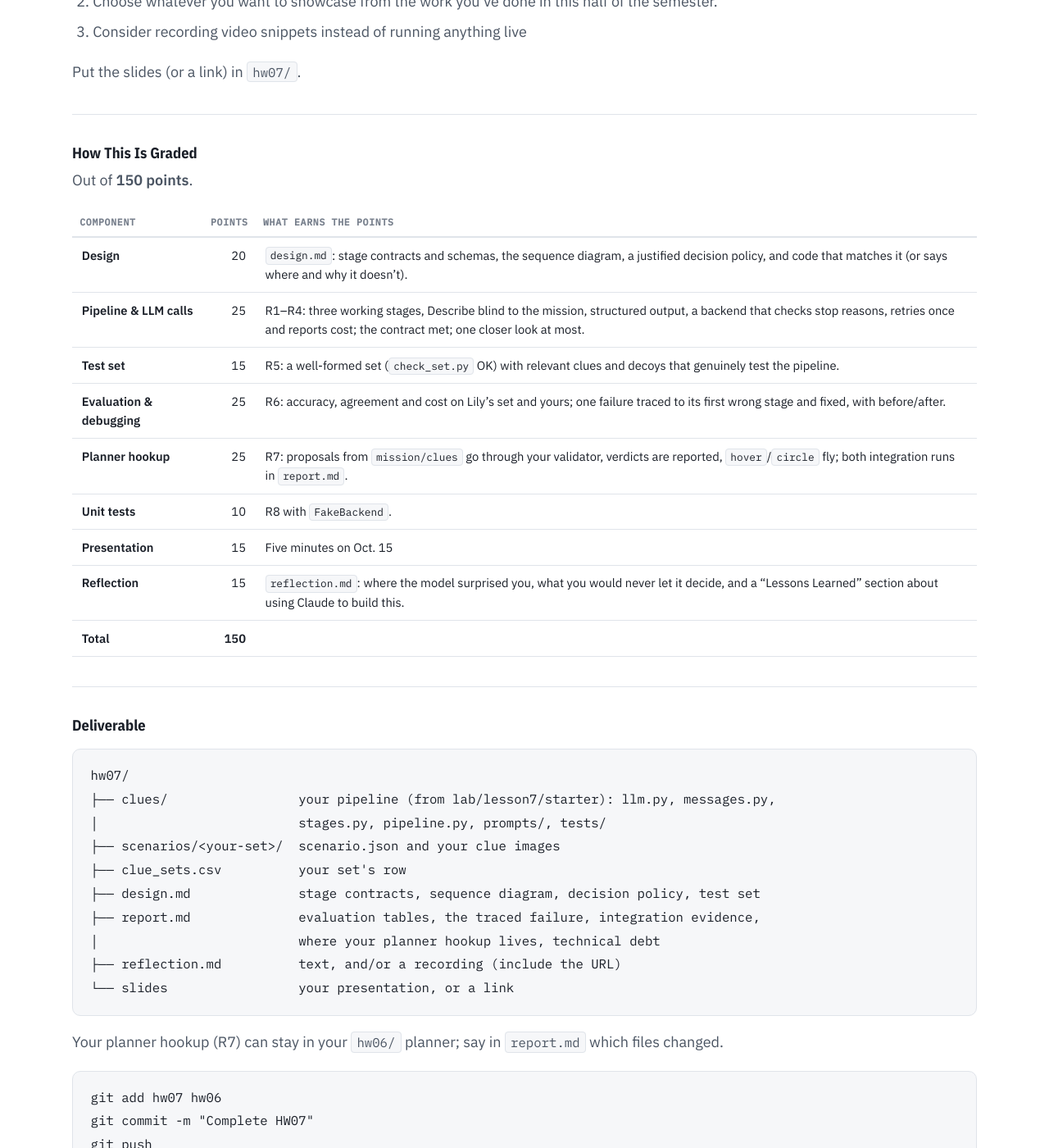
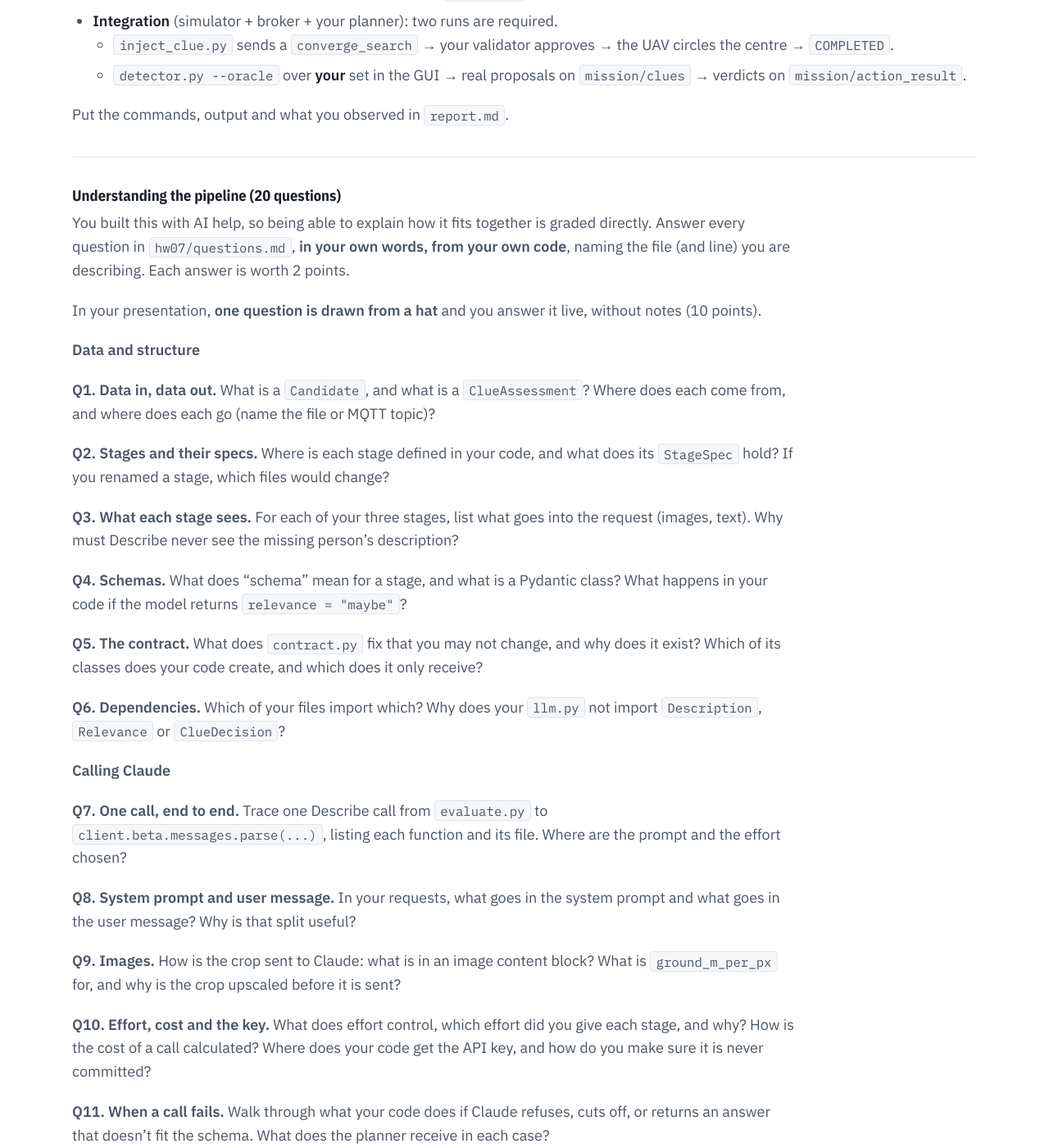
Before and after one commit to JaneClelandHuang/uav-native-ai, a Jekyll site: the page built from lessons/lesson7.md, in a window 1280 px wide and 1400 px high, scrolled down 6201 px. Shown: the whole window at 82% size. Built offline with Jekyll 4.4.1, drawn with Linux system fonts in a browser that asks for light colours; our own code applies the rules of GitHub Pages for plain Markdown files; some of the changed text lies outside the part shown.

Commit message:
HW7: midterm, 200 points; Part 2 end to end in the GUI; 20 pipeline questions
HW7 now counts as the midterm (200 points). Part 1 is the offline
pipeline; Part 2 (R7) is the full system running in new-gui. New R9: 20
questions about how the pipeline fits together, answered in
hw07/questions.md (40 points), plus one question drawn from a hat and
answered live during the presentation (10 points). Presentations are
4 minutes plus 2 minutes of Q&A, with slides or a link in hw07/slides/.

Co-Authored-By: Claude Opus 5.5 <noreply@anthropic.com>

````diff
--- a/lessons/lesson7.md
+++ b/lessons/lesson7.md
@@ -72,10 +72,20 @@ shoe. You build the pipeline that decides what each one means for *this*
 search, prove it works on test data you designed, and wire its proposals
 into your HW6 planner.
 
-**HW7 covers two weeks.** It is worth **150 points**, is due **Wednesday,
-Oct. 14**, and ends with a **5-minute presentation in class on Thursday,
-Oct. 15**. There is no HW8. Budget around **10–13 hours** in total. If you
-can't finish, document unfinished work as technical debt in `report.md`.
+**HW7 covers two weeks and counts as the midterm.** It is worth **200
+points** and is due **Wednesday, Oct. 14**. It has two parts:
+
+- **Part 1 — the pipeline** (R1–R6, R8): build, test and evaluate the clue
+  pipeline offline.
+- **Part 2 — end to end in the GUI** (R7): drones flying over your test set
+  in new-gui, your pipeline's proposals going through your planner's
+  validator, and the UAV flying the response.
+
+You also answer **20 questions about how the pipeline fits together** (R9),
+and give a **4-minute presentation plus 2 minutes of Q&A** in class on
+**Thursday, Oct. 15**, where you answer one of the 20 questions drawn from a
+hat. There is no HW8. If you can't finish, document unfinished work as
+technical debt in `report.md`.
 
 Pull first (`git pull`) to get `lab/lesson7/` and the updated GUI (clue
 icons in the Scene Builder).
@@ -181,10 +191,14 @@ one you provoke), find the **first stage** whose answer was wrong from the
 trace, fix it (prompt, schema or what the stage is shown), and show before
 and after. Your code will also be run on Lily's set and on classmates' sets.
 
-**R7 Planner hookup.** Your HW6 planner subscribes to `mission/clues` and
-turns each proposal into one of its own actions, marked as decided by the
-AI. Every proposal goes through **your validator**, and the verdict is
-reported on `mission/action_result`, as for the operator:
+**R7 Part 2: end to end in the GUI.** Get the whole system running in
+new-gui: your test set placed in the Scene Builder (`scenario_to_scene.py`),
+drones flying their search route with the camera streaming,
+`detector.py --oracle` feeding your pipeline, and your HW6 planner acting on
+what it publishes. Your planner subscribes to `mission/clues` and turns each
+proposal into one of its own actions, marked as decided by the AI. Every
+proposal goes through **your validator**, and the verdict is reported on
+`mission/action_result`, as for the operator:
 
 | Proposal | Becomes |
 |---|---|
@@ -200,6 +214,10 @@ planner doesn't fly, write a minimal responder with a validator and a
 (Describe never contains the person's details), the closer look happening at
 most once, the converge centre coming from the candidate, and how the
 pipeline handles a failed stage.
+
+**R9 Understanding the pipeline.** Answer the 20 questions below in
+`hw07/questions.md` (the file is already in your repo). See
+[Understanding the pipeline](#understanding-the-pipeline-20-questions).
 
 #### Out of scope
 
@@ -253,21 +271,90 @@ Put the commands, output and what you observed in `report.md`.
 
 ---
 
+### Understanding the pipeline (20 questions)
+
+You built this with AI help, so being able to explain how it fits together
+is graded directly. Answer every question in `hw07/questions.md`, **in your
+own words, from your own code**, naming the file (and line) you are
+describing. Each answer is worth 2 points.
+
+In your presentation, **one question is drawn from a hat** and you answer it
+live, without notes (10 points).
+
+**Data and structure**
+
+**Q1. Data in, data out.** What is a `Candidate`, and what is a `ClueAssessment`? Where does each come from, and where does each go (name the file or MQTT topic)?
+
+**Q2. Stages and their specs.** Where is each stage defined in your code, and what does its `StageSpec` hold? If you renamed a stage, which files would change?
+
+**Q3. What each stage sees.** For each of your three stages, list what goes into the request (images, text). Why must Describe never see the missing person's description?
+
+**Q4. Schemas.** What does "schema" mean for a stage, and what is a Pydantic class? What happens in your code if the model returns `relevance = "maybe"`?
+
+**Q5. The contract.** What does `contract.py` fix that you may not change, and why does it exist? Which of its classes does your code create, and which does it only receive?
+
+**Q6. Dependencies.** Which of your files import which? Why does your `llm.py` not import `Description`, `Relevance` or `ClueDecision`?
+
+**Calling Claude**
+
+**Q7. One call, end to end.** Trace one Describe call from `evaluate.py` to `client.beta.messages.parse(...)`, listing each function and its file. Where are the prompt and the effort chosen?
+
+**Q8. System prompt and user message.** In your requests, what goes in the system prompt and what goes in the user message? Why is that split useful?
+
+**Q9. Images.** How is the crop sent to Claude: what is in an image content block? What is `ground_m_per_px` for, and why is the crop upscaled before it is sent?
+
+**Q10. Effort, cost and the key.** What does effort control, which effort did you give each stage, and why? How is the cost of a call calculated? Where does your code get the API key, and how do you make sure it is never committed?
+
+**Q11. When a call fails.** Walk through what your code does if Claude refuses, cuts off, or returns an answer that doesn't fit the schema. What does the planner receive in each case?
+
+**Control and safety**
+
+**Q12. The closer look.** What two things can trigger a closer look? What stops it from happening twice? What happens in flight, where `closer_look` is `None`?
+
+**Q13. The model's authority.** Which decisions does the model make, and which does your code make? Why does the converge-search centre come from code, and what can your validator still reject?
+
+**Q14. Prompts versus code.** You want Relevance to also consider the clue's distance from the last known point. Is that a prompt change, a code change, or both? Which files?
+
+**Testing and evaluation**
+
+**Q15. Testing without Claude.** How does `FakeBackend` let you test a stage without an API key? Name one thing your unit tests can prove and one thing only `evaluate.py` can show.
+
+**Q16. Measuring.** How does `evaluate.py` decide whether a clue was handled correctly? Why run each clue three times, and what would 60% agreement tell you?
+
+**Q17. Scale.** Why are the clue icons drawn about 9 times life size in the simulator, and what does `scene_scale` correct? What went wrong for the cardigan without it?
+
+**Q18. Using the trace.** How did you use the trace from `evaluate.py` to find the first stage whose answer was wrong in your traced failure?
+
+**Running end to end (Part 2)**
+
+**Q19. The running system.** List every process that must be running for your end-to-end demo in new-gui and what each one does. Which MQTT topics connect them?
+
+**Q20. Threads in the detector.** Why does `detector.py` run the LLM calls on a separate thread with a queue instead of inside the frame handler?
+
+---
+
 ### Presentation (Thursday, Oct. 15)
 
-**Five minutes**, slides or a live demo:
+**4 minutes of presentation, then 2 minutes of Q&A**, about what you built
+for this homework:
 
-1. Your integrated system
-2. Choose whatever you want to showcase from the work you've done in this half of the semester.
-3. Consider recording video snippets instead of running anything live
+1. Your integrated system, end to end: the GUI, your pipeline's proposals,
+   your planner's verdicts.
+2. Whatever you most want to show from your work on HW7: your test set,
+   your results, a failure you traced and fixed, a design decision.
+3. Consider recording video snippets instead of running anything live.
 
-Put the slides (or a link) in `hw07/`.
+During the Q&A, one of the 20 questions is drawn from a hat for you to
+answer.
+
+**Slides:** push them to `hw07/slides/` (PDF or PPTX), or put a link in
+`hw07/slides/LINK.md`, before class on Oct. 15.
 
 ---
 
 ### How This Is Graded
 
-Out of **150 points**.
+Out of **200 points** (the midterm).
 
 <div class="table-wrap" markdown="1">
 
@@ -277,11 +364,13 @@ Out of **150 points**.
 | **Pipeline & LLM calls** | 25 | R1–R4: three working stages, Describe blind to the mission, structured output, a backend that checks stop reasons, retries once and reports cost; the contract met; one closer look at most. |
 | **Test set** | 15 | R5: a well-formed set (`check_set.py` OK) with relevant clues and decoys that genuinely test the pipeline. |
 | **Evaluation & debugging** | 25 | R6: accuracy, agreement and cost on Lily's set and yours; one failure traced to its first wrong stage and fixed, with before/after. |
-| **Planner hookup** | 25 | R7: proposals from `mission/clues` go through your validator, verdicts are reported, `hover`/`circle` fly; both integration runs in `report.md`. |
+| **Part 2: end to end in the GUI** | 25 | R7: the system runs in new-gui; proposals from `mission/clues` go through your validator, verdicts are reported, `hover`/`circle` fly; both integration runs in `report.md`. |
 | **Unit tests** | 10 | R8 with `FakeBackend`. |
-| **Presentation** | 15 | Five minutes on Oct. 15 |
+| **Pipeline questions** | 40 | R9: 20 questions in `hw07/questions.md`, 2 points each: correct, in your own words, pointing at your own code. |
+| **Question from the hat** | 10 | Answered live during your presentation. |
+| **Presentation** | 15 | 4 minutes plus 2 minutes of Q&A on Oct. 15; slides (or a link) in `hw07/slides/`. |
 | **Reflection** | 15 | `reflection.md`: where the model surprised you, what you would never let it decide, and a "Lessons Learned" section about using Claude to build this. |
-| **Total** | **150** | |
+| **Total** | **200** | |
 
 </div>
 
@@ -298,11 +387,12 @@ hw07/
 ├── design.md              stage contracts, sequence diagram, decision policy, test set
 ├── report.md              evaluation tables, the traced failure, integration evidence,
 │                          where your planner hookup lives, technical debt
+├── questions.md           your answers to the 20 questions (R9)
 ├── reflection.md          text, and/or a recording (include the URL)
-└── slides                 your presentation, or a link
+└── slides/                your presentation (PDF/PPTX), or LINK.md with a link
 ```
 
-Your planner hookup (R7) can stay in your `hw06/` planner; say in `report.md`
+Your planner changes for Part 2 (R7) can stay in your `hw06/` planner; say in `report.md`
 which files changed.
 
 ```bash
````
Also changed, not shown: schedule.md (+2 -2 lines).
